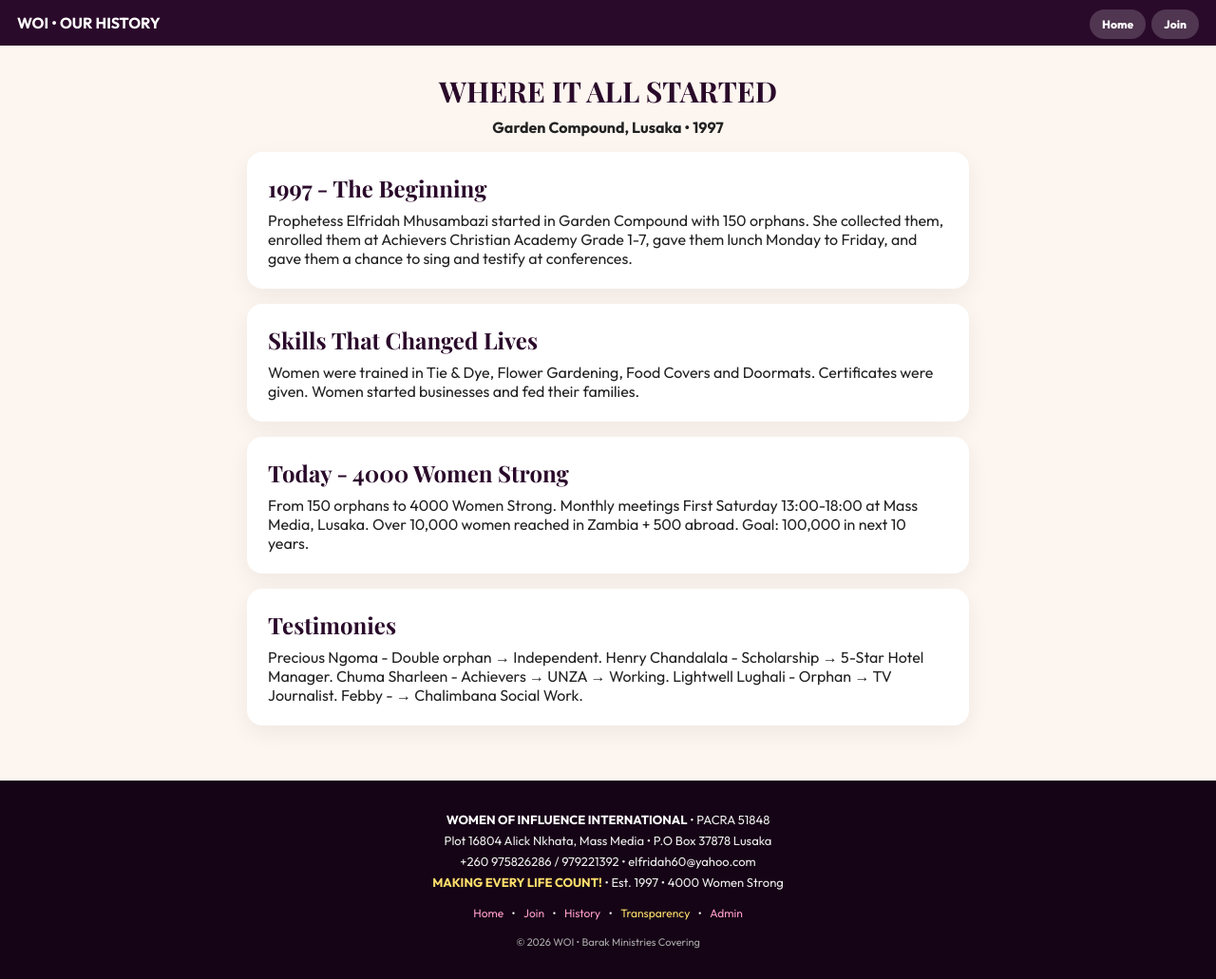
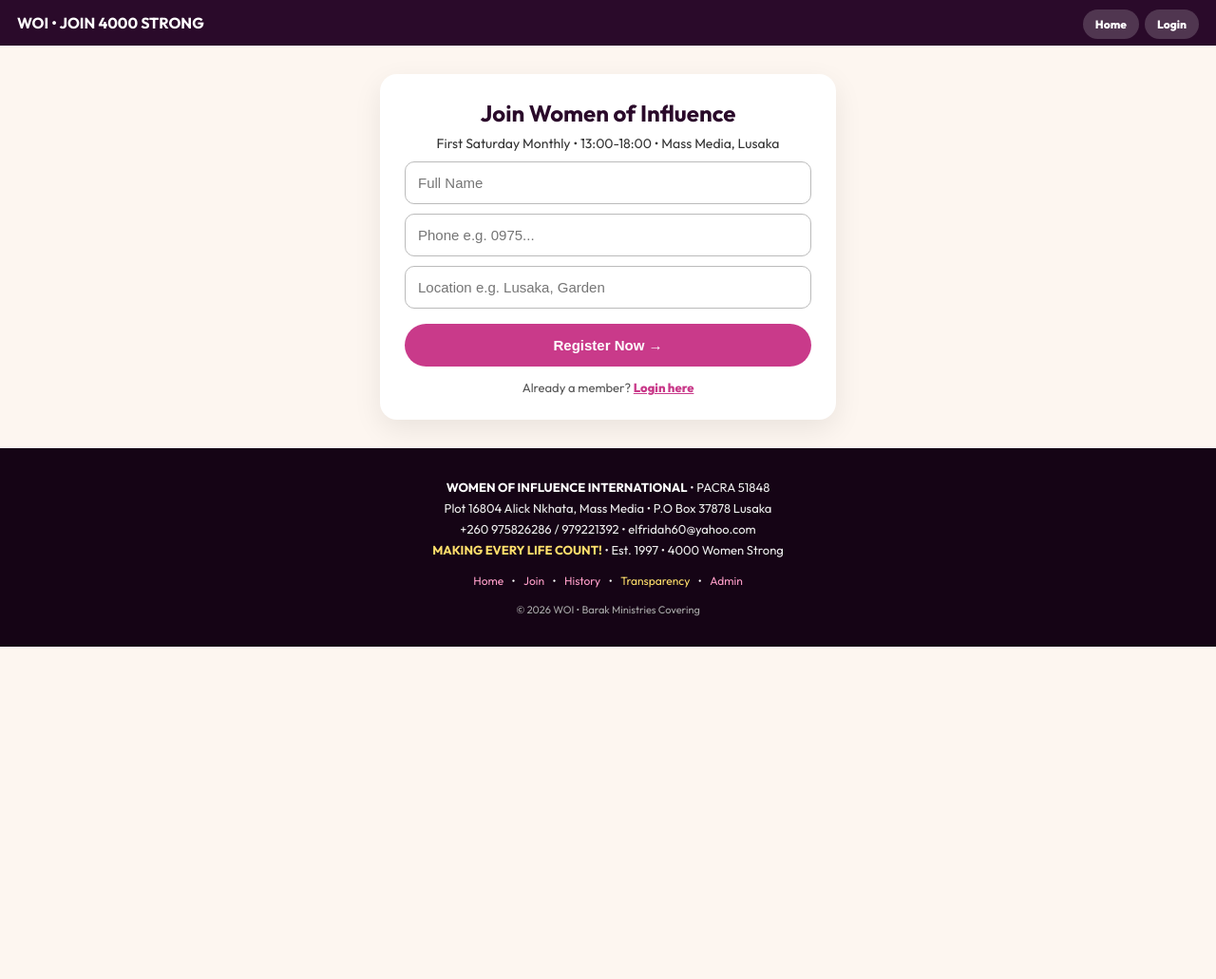
Before and after one commit to kachingaalonzo-svg/woi-website, a Flask app: page /register in a window 1280 px wide. Shown: the whole page at 95% size. After the commit the page ends 681 px from the top, so only its background shows below. Run offline with Flask 3, Linux system fonts and the light colour scheme.

Commit message:
Update register.html

```diff
--- a/templates/register.html
+++ b/templates/register.html
@@ -1,11 +1,17 @@
-<!DOCTYPE html><html lang="en"><head><meta charset="UTF-8"><meta name="viewport" content="width=device-width, initial-scale=1.0"><title>Our History - WOI</title><link href="https://fonts.googleapis.com/css2?family=Outfit:wght@400;700;800;900&family=Playfair+Display:wght@700;900&display=swap" rel="stylesheet"><style>*{margin:0;padding:0;box-sizing:border-box}body{font-family:'Outfit',sans-serif;background:#fdf6f0;color:#222}nav{background:#2a0a2a;color:white;padding:14px 18px;display:flex;justify-content:space-between}nav a{color:white;text-decoration:none;font-size:12px;font-weight:800;background:rgba(255,255,255,0.18);padding:8px 13px;border-radius:100px;margin-left:6px}.wrap{max-width:800px;margin:0 auto;padding:28px 20px}.card{background:white;border-radius:16px;padding:22px;margin-top:16px;box-shadow:0 8px 25px rgba(0,0,0,0.06)}h1,h2{font-family:'Playfair Display',serif;color:#2a0a2a}</style></head>
+<!DOCTYPE html><html lang="en"><head><meta charset="UTF-8"><meta name="viewport" content="width=device-width, initial-scale=1.0"><title>Join WOI - Register</title><link href="https://fonts.googleapis.com/css2?family=Outfit:wght@400;700;800;900&display=swap" rel="stylesheet"><style>*{margin:0;padding:0;box-sizing:border-box}body{font-family:'Outfit',sans-serif;background:#fdf6f0;color:#1a1a1a}nav{background:#2a0a2a;color:white;padding:14px 18px;display:flex;justify-content:space-between;align-items:center}nav a{color:white;text-decoration:none;font-size:12px;font-weight:800;background:rgba(255,255,255,0.18);padding:8px 13px;border-radius:100px;margin-left:6px}.box{max-width:480px;margin:30px auto;background:white;border-radius:18px;padding:26px;box-shadow:0 10px 30px rgba(0,0,0,0.08)}input,select{width:100%;padding:13px;border-radius:10px;border:1px solid #bbb;margin-top:10px;font-size:15px}.btn{width:100%;padding:14px;border:none;border-radius:100px;background:#c93a8a;color:white;font-weight:900;font-size:15px;margin-top:16px;cursor:pointer}</style></head>
 <body>
-<nav><b>WOI • OUR HISTORY</b><div><a href="/">Home</a><a href="/register">Join</a></div></nav>
-<div class="wrap"><h1 style="text-align:center;font-size:30px">WHERE IT ALL STARTED</h1><p style="text-align:center;font-weight:700;margin-top:8px">Garden Compound, Lusaka • 1997</p>
-<div class="card"><h2>1997 - The Beginning</h2><p style="margin-top:8px">Prophetess Elfridah Mhusambazi started in Garden Compound with 150 orphans. She collected them, enrolled them at Achievers Christian Academy Grade 1-7, gave them lunch Monday to Friday, and gave them a chance to sing and testify at conferences.</p></div>
-<div class="card"><h2>Skills That Changed Lives</h2><p style="margin-top:8px">Women were trained in Tie & Dye, Flower Gardening, Food Covers and Doormats. Certificates were given. Women started businesses and fed their families.</p></div>
-<div class="card"><h2>Today - 4000 Women Strong</h2><p style="margin-top:8px">From 150 orphans to 4000 Women Strong. Monthly meetings First Saturday 13:00-18:00 at Mass Media, Lusaka. Over 10,000 women reached in Zambia + 500 abroad. Goal: 100,000 in next 10 years.</p></div>
-<div class="card"><h2>Testimonies</h2><p style="margin-top:8px">Precious Ngoma - Double orphan → Independent. Henry Chandalala - Scholarship → 5-Star Hotel Manager. Chuma Sharleen - Achievers → UNZA → Working. Lightwell Lughali - Orphan → TV Journalist. Febby - → Chalimbana Social Work.</p></div>
+<nav><b>WOI • JOIN 4000 STRONG</b><div><a href="/">Home</a><a href="/member/login">Login</a></div></nav>
+<div class="box">
+<h2 style="font-size:24px;color:#2a0a2a;text-align:center">Join Women of Influence</h2>
+<p style="text-align:center;font-size:14px;color:#333;margin-top:8px">First Saturday Monthly • 13:00-18:00 • Mass Media, Lusaka</p>
+{% if success %}<p style="background:#d4edda;padding:12px;border-radius:10px;margin-top:14px;font-weight:700;text-align:center">Welcome! You are registered. We will contact you. 🙏</p>{% endif %}
+<form method="POST">
+<input name="name" placeholder="Full Name" required>
+<input name="phone" placeholder="Phone e.g. 0975..." required>
+<input name="location" placeholder="Location e.g. Lusaka, Garden" required>
+<button class="btn">Register Now →</button>
+</form>
+<p style="text-align:center;font-size:13px;color:#555;margin-top:14px">Already a member? <a href="/member/login" style="color:#c93a8a;font-weight:800">Login here</a></p>
 </div>
 <footer style="background:#150415;color:white;padding:30px 20px;text-align:center;font-size:13px;margin-top:30px;line-height:1.7"><p style="color:#eee;font-size:13px"><b style="color:white">WOMEN OF INFLUENCE INTERNATIONAL</b> • PACRA 51848<br>Plot 16804 Alick Nkhata, Mass Media • P.O Box 37878 Lusaka<br>+260 975826286 / 979221392 • elfridah60@yahoo.com<br><b style="color:#ffdf6b">MAKING EVERY LIFE COUNT!</b> • Est. 1997 • 4000 Women Strong</p><p style="margin-top:12px;font-size:12px"><a href="/" style="color:#ff9ec9;text-decoration:none;margin:0 6px">Home</a> • <a href="/register" style="color:#ff9ec9;text-decoration:none;margin:0 6px">Join</a> • <a href="/history" style="color:#ff9ec9;text-decoration:none;margin:0 6px">History</a> • <a href="/transparency" style="color:#ffdf6b;text-decoration:none;margin:0 6px">Transparency</a> • <a href="/admin/login" style="color:#ff9ec9;text-decoration:none;margin:0 6px">Admin</a></p><p style="margin-top:10px;font-size:11px;color:#aaa">© 2026 WOI • Barak Ministries Covering</p></footer>
 </body></html>
```
